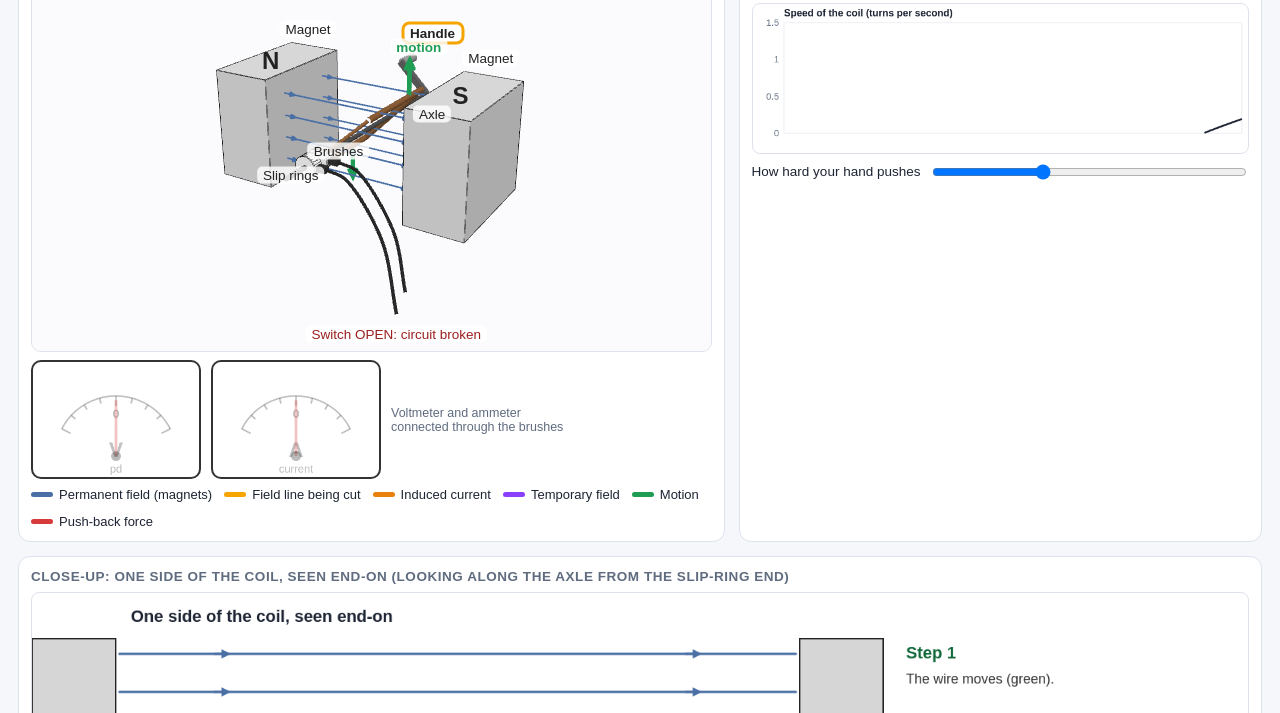
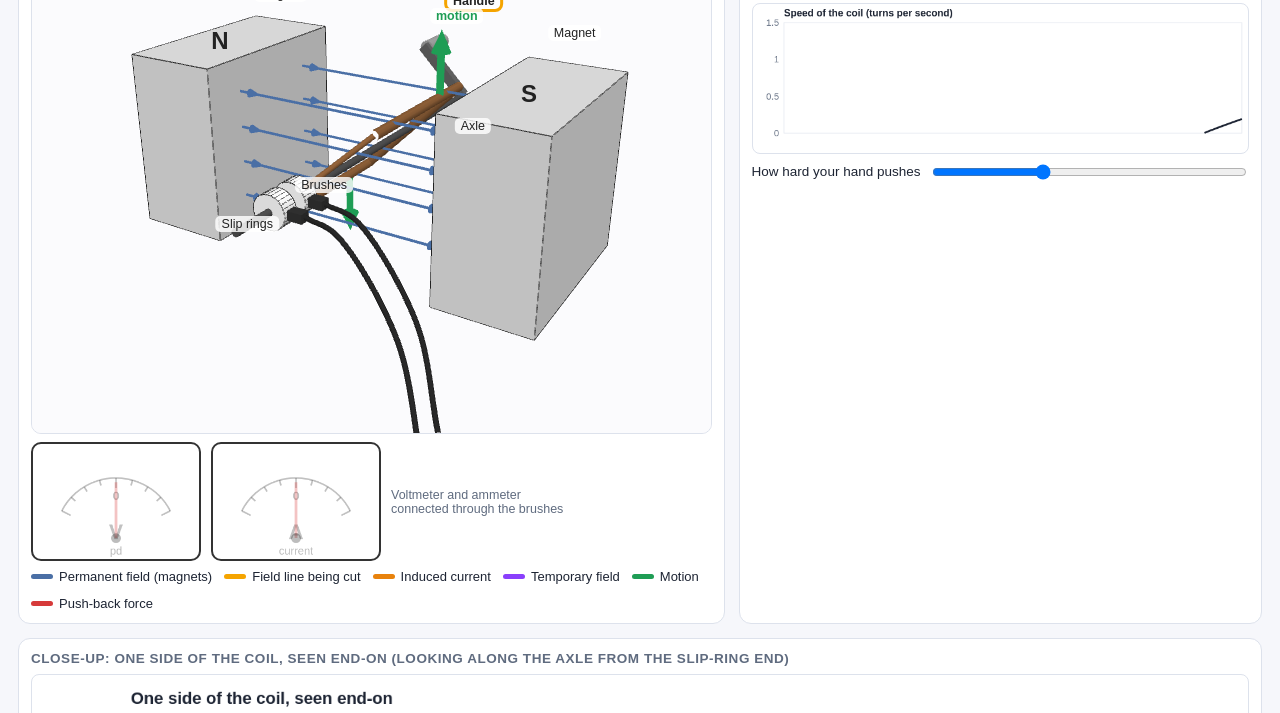
Before and after one commit to nikpavelis1/physics-sims, a plain HTML site: page Lenz_Alternator_Steps.html in a window 1280 px wide. Shown: the part 498-1211 px from the top of the page. Drawn offline with nearby package versions, Linux system fonts and the light colour scheme; animation ran at ten frames a second.

Commit message:
Add files via upload

```diff
--- a/Lenz_Alternator_Steps.html
+++ b/Lenz_Alternator_Steps.html
@@ -40,7 +40,7 @@
   .stage{position:relative;border-radius:10px;overflow:hidden;background:#fbfbfd;border:1px solid var(--line)}
   #three{display:block;width:100%;touch-action:none;cursor:grab}
   .labels{position:absolute;inset:0;pointer-events:none}
-  .lab{position:absolute;transform:translate(-50%,-50%);font-size:13.5px;white-space:nowrap;color:#222;background:rgba(255,255,255,.82);padding:1px 6px;border-radius:5px}
+  .lab{position:absolute;transform:translate(-50%,-50%);font-size:12.5px;white-space:nowrap;color:#222;background:rgba(255,255,255,.82);padding:1px 6px;border-radius:5px}
   .lab.big{font-size:24px;font-weight:700;background:none}
   .lab.temp{color:var(--temp);font-weight:700}
   .lab.push{color:var(--push);font-weight:700}
@@ -229,8 +229,8 @@ function build3D(){
   const scene=new THREE.Scene(), camera=new THREE.PerspectiveCamera(34,1.5,0.1,100);
   scene.add(new THREE.AmbientLight(0xffffff,0.65));
   const dl=new THREE.DirectionalLight(0xffffff,0.6); dl.position.set(4,8,6); scene.add(dl);
-  const cam={az:0.55,el:0.38,dist:15.5};
-  $('vFig').onclick=()=>{cam.az=0.55;cam.el=0.38;cam.dist=15.5;};
+  const cam={az:0.55,el:0.38,dist:11.5};
+  $('vFig').onclick=()=>{cam.az=0.55;cam.el=0.38;cam.dist=11.5;};
   const pts=new Map();
   canvas.addEventListener('pointerdown',e=>{canvas.setPointerCapture(e.pointerId);pts.set(e.pointerId,{x:e.clientX,y:e.clientY});});
   canvas.addEventListener('pointermove',e=>{ if(!pts.has(e.pointerId))return; const p=pts.get(e.pointerId);
@@ -331,7 +331,7 @@ function build3D(){
   const lCut=lab('field line being cut!','',()=>V(0,1.25,0.7)); lCut.el.style.color='#b37800'; lCut.el.style.fontWeight='700';
   let cutShow=0;
 
-  function resize(){ const w=stage.clientWidth,h=Math.round(w*0.66); renderer.setSize(w,h,false); canvas.style.height=h+'px'; camera.aspect=w/h; camera.updateProjectionMatrix(); }
+  function resize(){ const w=stage.clientWidth,h=Math.round(w*0.78); renderer.setSize(w,h,false); canvas.style.height=h+'px'; camera.aspect=w/h; camera.updateProjectionMatrix(); }
   window.addEventListener('resize',resize); resize();
 
   let prevY=[side(1).y, side(-1).y];
@@ -380,7 +380,7 @@ function build3D(){
     lOut.el.innerHTML = S.connected ? 'To transformer and lamp' : 'Switch OPEN: circuit broken' + (F.volt?' (voltmeter only)':'');
     lOut.el.style.color = S.connected ? '#222' : '#9b1f1f';
     camera.position.set(cam.dist*Math.cos(cam.el)*Math.sin(cam.az),cam.dist*Math.sin(cam.el),cam.dist*Math.cos(cam.el)*Math.cos(cam.az));
-    camera.lookAt(0,0,-0.2); renderer.render(scene,camera);
+    camera.lookAt(0,-0.25,0); renderer.render(scene,camera);
     const W=canvas.clientWidth,H=canvas.clientHeight;
     for (const l of labs){ if(l.el.style.display==='none')continue; const p=l.f().project(camera);
       l.el.style.visibility=p.z>1?'hidden':'visible'; l.el.style.left=((p.x+1)/2*W)+'px'; l.el.style.top=((1-p.y)/2*H)+'px'; }
```
